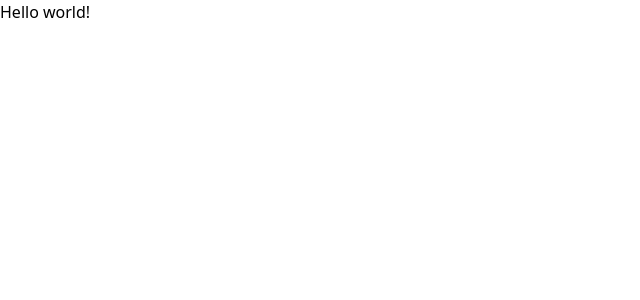
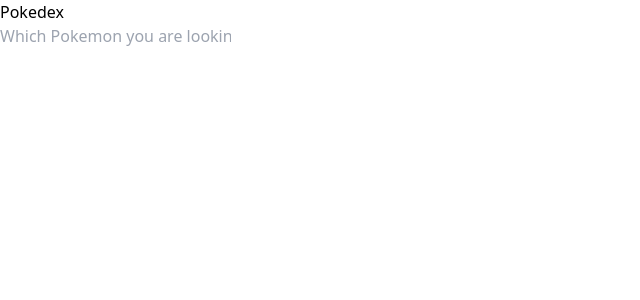
Before and after one commit to Shivakant02/pokemon-app, a React (Vite) app: page / in a window 1280 px wide. Shown: the top 300 px of the page, without its empty margins (0-640 px from the left). Built offline with nearby package versions, Linux system fonts and the light colour scheme.

Commit message:
initial commit

```diff
--- a/src/App.jsx
+++ b/src/App.jsx
@@ -1,7 +1,10 @@
+import Pokedex from "./components/Pokedex/Pokedex";
+
 export default function App() {
   return (
-    <h1 className="text-3xl font-bold underline">
-      Hello world!
-    </h1>
+    <>
+      <Pokedex/>
+    </>
+
   )
 }
--- /dev/null
+++ b/src/components/Pokedex/Pokedex.jsx
@@ -0,0 +1,12 @@
+import Search from "../Search/Search"
+
+function Pokedex() {
+  return (
+    <div className="">
+      <h1 className=" text-3xl font-bold">Pokedex</h1>
+      <Search/>
+    </div>
+  )
+}
+
+export default Pokedex
--- /dev/null
+++ b/src/components/Search/Search.jsx
@@ -0,0 +1,19 @@
+// import React from 'react'
+import './search.css'
+
+
+function Search() {
+    return(
+      <div >
+          <input
+          // id="search-pokemon"
+          className=' w-1/2 outline-emerald-600 m-10 '
+
+              type="text"
+              placeholder="Which Pokemon you are looking for?"
+          />
+    </div>
+  )
+}
+
+export default Search
--- /dev/null
+++ b/src/components/Search/search.css
@@ -0,0 +1,3 @@
+#search-pokemon {
+    width: 50%;
+}
```
